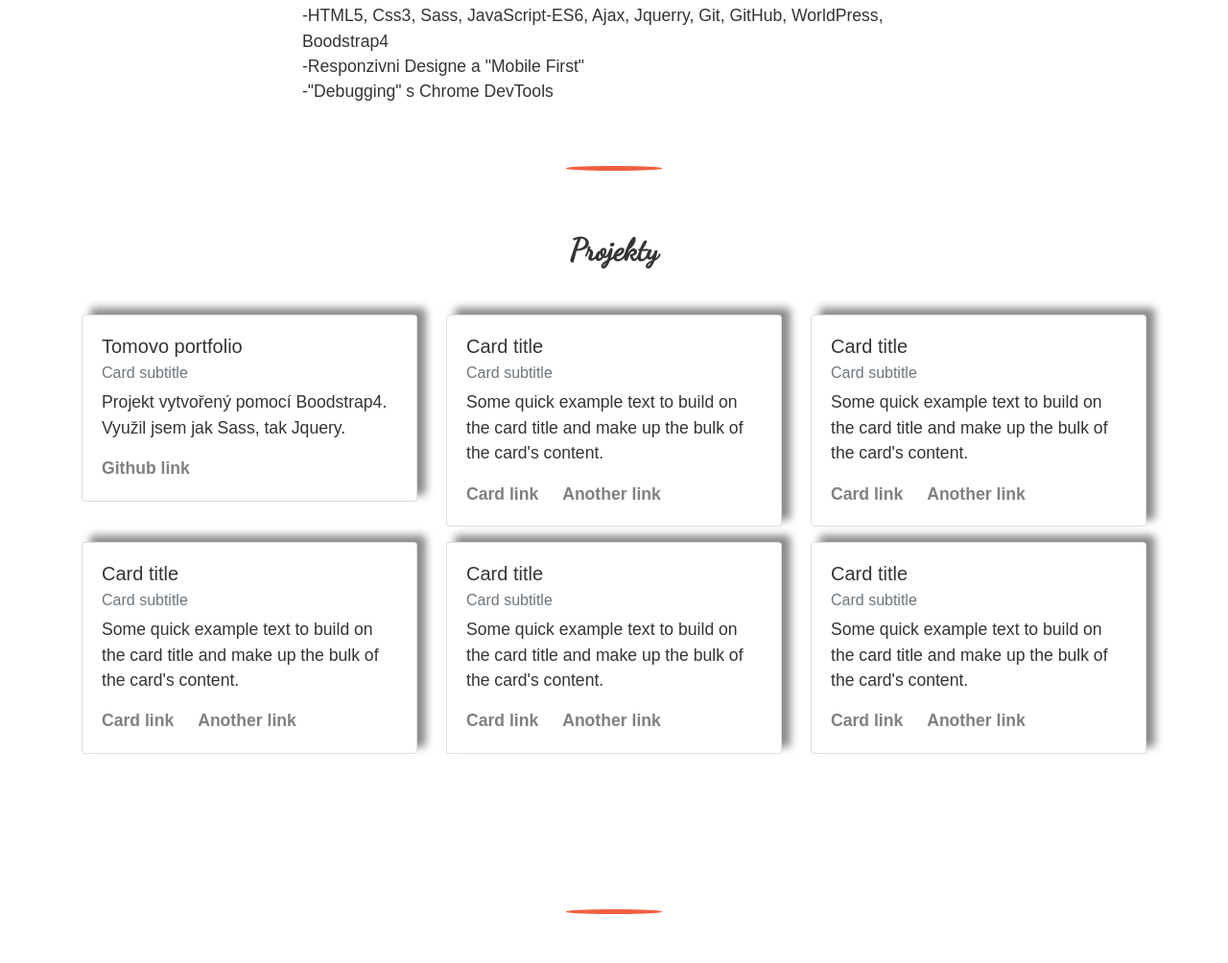
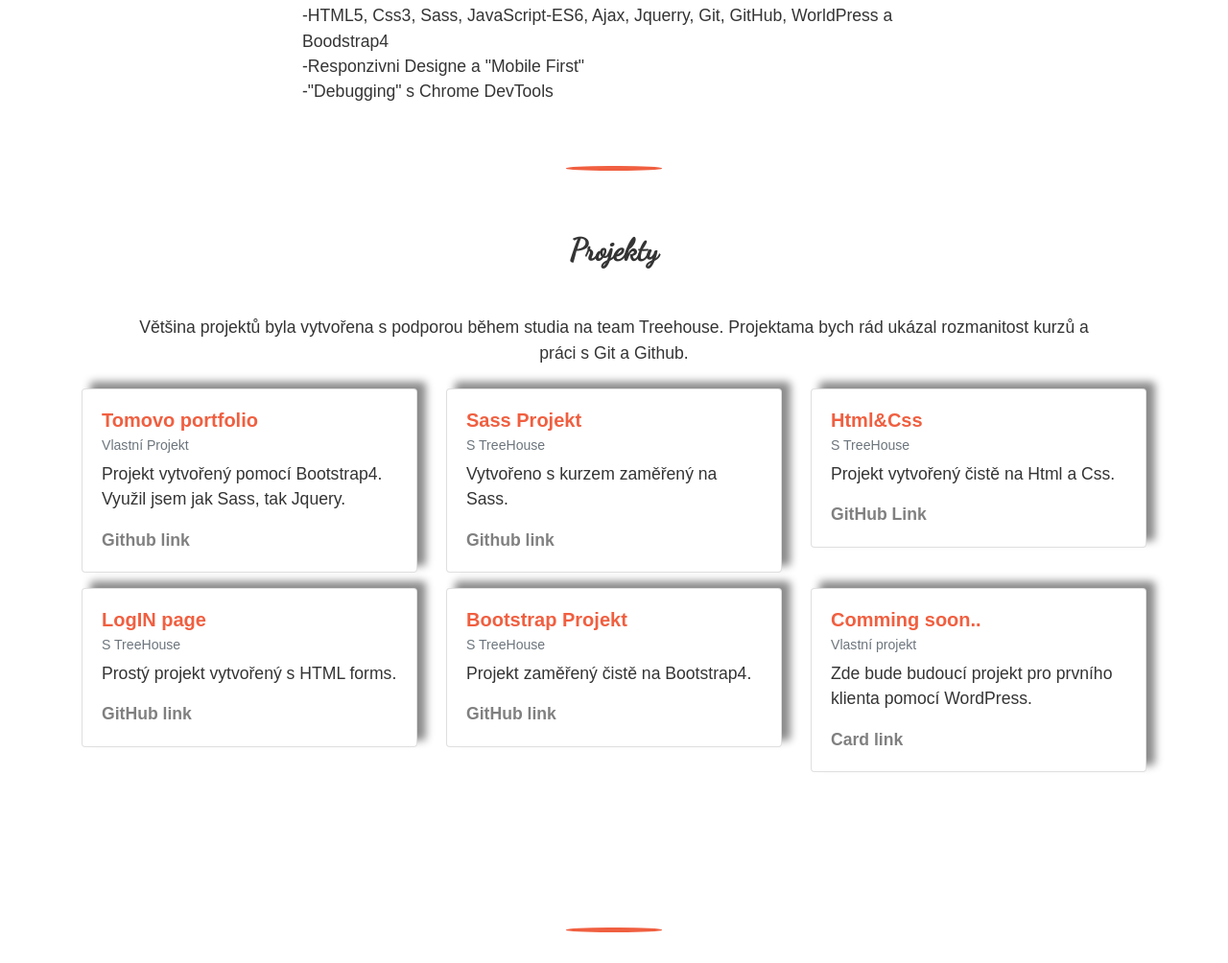
Before and after one commit to TodBob/TomasKomprs.github.io, a plain HTML site: page index.html in a window 1280 px wide. Shown: the part 1536-2540 px from the top of the page at 96% size. Drawn offline with nearby package versions, Linux system fonts and the light colour scheme; a web font is replaced by a local one.

Commit message:
Alfa v1.3

```diff
--- a/css/partials/Guide-Ideas/_test.scss
+++ b/css/partials/Guide-Ideas/_test.scss
@@ -10,3 +10,19 @@ $complement: complement($base);
      color: rgba($color-accent, 0.7);
  }
 */
+
+.introP {
+    font-family: 'Dancing Script',
+    cursive;
+    font-weight: bold;
+    width: 90%;
+    font-size: 1.5em;
+}
+
+h1 {
+    font-family: 'Great Vibes',
+    cursive;
+    font-style: italic;
+    font-weight: bold;
+    font-size: 4em;
+}
--- a/css/partials/_header.scss
+++ b/css/partials/_header.scss
@@ -1,7 +1,8 @@
 /*     HEADER      */
 header {
     height: 460px;
-    background: url('../img/mikulov01.jpg');
+    background: linear-gradient(#ffa9495c, transparent 90%),
+    url('../img/mikulov01.jpg');
     background: {
         position: top;
         size: cover;
@@ -24,6 +25,9 @@ header {
     @media (min-width: $break-lg) {
         padding: 156px 0 100px;
         height: 440px;
+    }
+    @media (max-width: $break-lg) {
+        height: 400px;
     }
 
     @media (max-width: $break-xs) {
@@ -48,7 +52,9 @@ header {
     position: relative;
     z-index: 100;
 
-
+    @media (max-width: $break-lg) {
+        margin-top: 90px;
+    }
 
     @media (max-width: $break-xs) {
         margin-top: 50px;
--- a/css/partials/_portfolio.scss
+++ b/css/partials/_portfolio.scss
@@ -3,4 +3,17 @@
    /* &:hover {
     background: linear-gradient($color-gradient2, $color-gradient)
     }*/
+
 }
+
+.card-title {
+    margin-bottom: .75rem;
+    color: #f05f40;
+    font-weight: bold;
+}
+
+.projectP {
+    width: 90%;
+    margin: auto;
+    text-align: center;
+}
--- a/index.html
+++ b/index.html
@@ -26,6 +26,10 @@
     <link href="https://fonts.googleapis.com/css?family=Bree+Serif|Raleway:400,800" rel="stylesheet">
 
     <link href="https://fonts.googleapis.com/css?family=Muli" rel="stylesheet">
+
+    <link href="https://fonts.googleapis.com/css?family=Alegreya:400,400i,500,500i,900,900i|Courgette|Great+Vibes|Libre+Baskerville:400,400i,700|Lora:400,400i,700,700i"
+      rel="stylesheet">
+
 
   </head>
 
@@ -70,7 +74,7 @@
 <!-- Rád Vás zde vidím...-->
         </div>
           <img src="img/Webp.net-resizeimage (2).jpg" alt="My Photo" class="img-featured">
-          <p>Jsem Tom, Junior Front-End Web Developer a tohle je moje portfolio.</p>
+<p class='introP'>Vítejte! Jsem Tom, Junior Front-End Web Developer a tohle je moje portfolio.</p>
       </div>
     </header>
   <!-- --------ABOUT
@@ -116,12 +120,12 @@
         <div class="row">
           <div class="col-lg-8 mx-auto">
             <h2>Portfolio</h2>
-              <p>Po půl roce aktivního učení na team TreeHouse, jsem dokončil Front-End development track. Programuji v editoru
-              VScode a mam zkusenosti s Ubuntu. Rad navstevuji a ctu fora na stackoverflow.</p>
+              <p>Po půl roce aktivního učení na team TreeHouse, jsem dokončil Front-End web development track. Který zahrnoval většinu kurzu potřebnou k praci jako Front-End Developer. Ale tím moje studium nekončí. Nadále se vzdělávam a rozšiřuji své vědomosti a dovednosti.</p>
              <ul class= 'ul'>
               <h3>Dovednosti?</h3>
-              <p>Behem studia jsem se setkal s nejruznejsimi kurzy a technologiemi. Jako jsou:</p>
-              <li>-HTML5, Css3, Sass, JavaScript-ES6, Ajax, Jquerry, Git, GitHub, WorldPress, Boodstrap4</li>
+              <p>K psání kódu využívám editor
+                VScode a mám zkušenosti s Linux - Ubuntu.</p>
+              <li>-HTML5, Css3, Sass, JavaScript-ES6, Ajax, Jquerry, Git, GitHub, WorldPress a Boodstrap4</li>
               <li>-Responzivni Designe a "Mobile First"</li>
               <li>-"Debugging" s Chrome DevTools</li>
             </ul>
@@ -133,15 +137,17 @@
   <hr class="mt-5">
   <section class="container pt-5 pb-0" >
     <h2 class="mb-5 text-center">Projekty</h2>
+<p class="mb-4 projectP">Většina projektů byla vytvořena s podporou během studia na team Treehouse. Projektama bych rád ukázal
+  rozmanitost kurzů a práci s Git a Github.</p>
       <div class='row'>
 
         <div class="col-lg-4 col-md-6">
           <div class="card  mb-3">
           <div class="card-body">
             <h5 class="card-title">Tomovo portfolio</h5>
-            <h6 class="card-subtitle mb-2 text-muted">Card subtitle</h6>
-            <p class="card-text">Projekt vytvořený pomocí Boodstrap4. Využil jsem jak Sass, tak Jquery. </p>
-<a href="https://github.com/TomasKomprs/TomasKomprs.github.io" class="card-link" target='_blank'>Github link</a>
+            <h6 class="card-subtitle mb-2 text-muted small">Vlastní Projekt</h6>
+            <p class="card-text">Projekt vytvořený pomocí Bootstrap4. Využil jsem jak Sass, tak Jquery. </p>
+            <a href="https://github.com/TomasKomprs/TomasKomprs.github.io" class="card-link" target='_blank'>Github link</a>
           </div>
         </div>
       </div>
@@ -149,12 +155,10 @@
         <div class="col-lg-4 col-md-6">
           <div class="card  mb-3">
             <div class="card-body">
-              <h5 class="card-title">Card title</h5>
-              <h6 class="card-subtitle mb-2 text-muted">Card subtitle</h6>
-              <p class="card-text">Some quick example text to build on the card title and make up the bulk of the card's
-                content.</p>
-              <a href="#" class="card-link">Card link</a>
-              <a href="#" class="card-link">Another link</a>
+              <h5 class="card-title ">Sass Projekt</h5>
+              <h6 class="card-subtitle mb-2 text-muted small">S TreeHouse</h6>
+              <p class="card-text">Vytvořeno s kurzem zaměřený na Sass.</p>
+              <a href="https://github.com/TomasKomprs/Sass-project" class="card-link" target="_blank">Github link</a>
             </div>
           </div>
         </div>
@@ -162,12 +166,10 @@
         <div class="col-lg-4 col-md-6">
           <div class="card  mb-3">
             <div class="card-body">
-              <h5 class="card-title">Card title</h5>
-              <h6 class="card-subtitle mb-2 text-muted">Card subtitle</h6>
-              <p class="card-text">Some quick example text to build on the card title and make up the bulk of the card's
-                content.</p>
-              <a href="#" class="card-link">Card link</a>
-              <a href="#" class="card-link">Another link</a>
+              <h5 class="card-title">Html&Css</h5>
+              <h6 class="card-subtitle mb-2 text-muted small">S TreeHouse</h6>
+              <p class="card-text">Projekt vytvořený čistě na Html a Css.</p>
+              <a href="https://github.com/TomasKomprs/Html-Css-project" class="card-link" target="_blank">GitHub Link</a>
             </div>
           </div>
         </div>
@@ -175,12 +177,10 @@
         <div class="col-lg-4 col-md-6">
           <div class="card mb-3">
             <div class="card-body">
-              <h5 class="card-title">Card title</h5>
-              <h6 class="card-subtitle mb-2 text-muted">Card subtitle</h6>
-              <p class="card-text">Some quick example text to build on the card title and make up the bulk of the card's
-                content.</p>
-              <a href="#" class="card-link">Card link</a>
-              <a href="#" class="card-link">Another link</a>
+              <h5 class="card-title">LogIN page</h5>
+              <h6 class="card-subtitle mb-2 text-muted small">S TreeHouse</h6>
+              <p class="card-text">Prostý projekt vytvořený s HTML forms.</p>
+              <a href="https://github.com/TomasKomprs/Login-page" class="card-link" target="_blank">GitHub link</a>
             </div>
           </div>
         </div>
@@ -188,12 +188,10 @@
         <div class="col-lg-4 col-md-6">
           <div class="card  mb-3">
             <div class="card-body">
-              <h5 class="card-title">Card title</h5>
-              <h6 class="card-subtitle mb-2 text-muted">Card subtitle</h6>
-              <p class="card-text">Some quick example text to build on the card title and make up the bulk of the card's
-                content.</p>
-              <a href="#" class="card-link">Card link</a>
-              <a href="#" class="card-link">Another link</a>
+              <h5 class="card-title">Bootstrap Projekt</h5>
+              <h6 class="card-subtitle mb-2 text-muted small">S TreeHouse</h6>
+              <p class="card-text">Projekt zaměřený čistě na Bootstrap4.</p>
+              <a href="https://github.com/TomasKomprs/Boodstrap-project" class="card-link" target="_blank">GitHub link</a>
             </div>
           </div>
         </div>
@@ -201,12 +199,10 @@
         <div class="col-lg-4 col-md-6">
           <div class="card  mb-3">
             <div class="card-body">
-              <h5 class="card-title">Card title</h5>
-              <h6 class="card-subtitle mb-2 text-muted">Card subtitle</h6>
-              <p class="card-text">Some quick example text to build on the card title and make up the bulk of the card's
-                content.</p>
+              <h5 class="card-title">Comming soon..</h5>
+              <h6 class="card-subtitle mb-2 text-muted small">Vlastní projekt</h6>
+              <p class="card-text">Zde bude budoucí projekt pro prvního klienta pomocí WordPress.</p>
               <a href="#" class="card-link">Card link</a>
-              <a href="#" class="card-link">Another link</a>
             </div>
           </div>
         </div>
@@ -229,8 +225,8 @@
             <br>
             V průběhu celého roku se aktivně věnuji různorodým sportům, jako jsou kondiční tréninky a box.
             </p>
-            <p class="lead">Když jsem nucen být doma, sleduji  řadu sci-fi a fantasy žánrových filmů či seriálů a čtení knih.
-            Trávím velké množství mého volného času zkoumáním a učením se nejnovějších technologických pokroků ve "Front-end web development".
+            <p class="lead">Když jsem nucen být doma, sleduji  řadu sci-fi a fantasy žánrových filmů či seriálů a čtení knih. <br>
+            Trávím velké množství mého volného času na Stack Overflow fórech, zkoumáním a učením se nejnovějších technologických pokroků ve "Front-end web development".
             </p>
 
               </ul>
@@ -281,7 +277,7 @@
 
     <footer class="py-3 bg-dark">
       <div class="container">
-        <p class="m-0 text-center text-white"><small> Copyright &copy; Tomas Komprs 2018 </small></p>
+        <p class="m-0 text-center text-white"><small> Created by &copy; Tomas Komprs 2018 </small></p>
       </div>
       <!-- /.container -->
     </footer>
```
Also changed, not shown: css/partials/Guide-Ideas/_fontGuide.scss (+14 -0 lines), css/main.css, 1 other file.
